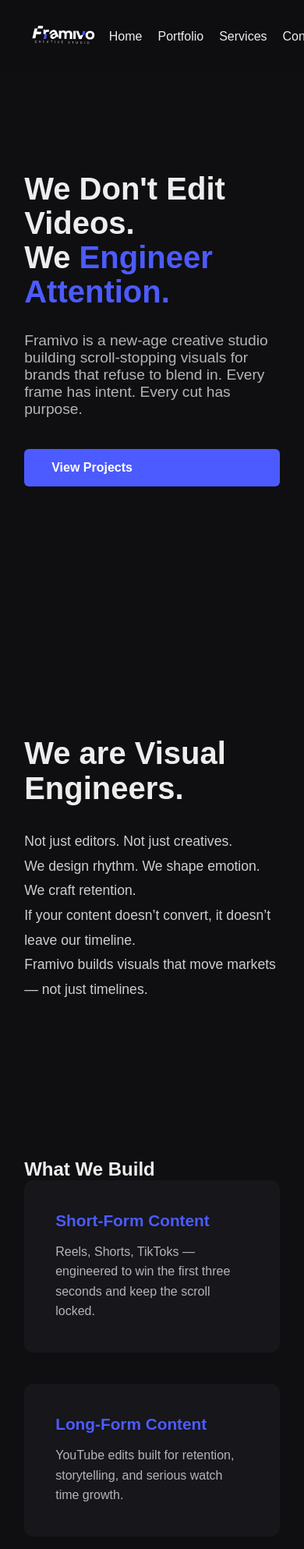
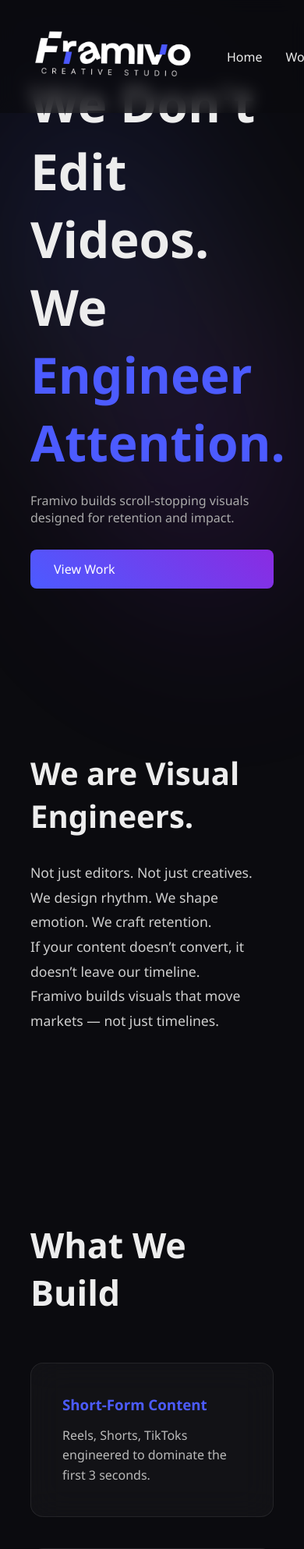
Before and after one commit to shivashamsher/framivo, a plain HTML site: page index.html in a window 390 px wide. Shown: the top 1987 px of the page at 78% size. Drawn offline with Linux system fonts and the light colour scheme.

Commit message:
Update index.html

```diff
--- a/index.html
+++ b/index.html
@@ -4,7 +4,7 @@
 <meta charset="UTF-8">
 <meta name="viewport" content="width=device-width, initial-scale=1.0">
 <title>Framivo | Creative Video Studio</title>
-    <link rel="stylesheet" href="style.css">
+
 <style>
 
 /* ===== GLOBAL ===== */
@@ -13,47 +13,74 @@
     padding:0;
     box-sizing:border-box;
 }
+.about h2{
+    font-size:2.5rem;
+    margin-bottom:30px;
+}
 
+.about p{
+    font-size:1.1rem;
+    line-height:1.8;
+    max-width:800px;
+    color:#CFCFCF;
+}
 body{
-    font-family:'Poppins', sans-serif;
-    background:#0F0F12;
+    font-family: 'Segoe UI', sans-serif;
+    background:#0b0b0f;
     color:#EDEDED;
     overflow-x:hidden;
+}
+
+/* ===== BACKGROUND GLOW ===== */
+.bg-abstract{
+    position:fixed;
+    width:100%;
+    height:100%;
+    top:0;
+    left:0;
+    z-index:-1;
+
+    background:
+    radial-gradient(circle at 20% 30%, #4C5BFF30, transparent 40%),
+    radial-gradient(circle at 80% 70%, #8A2BE230, transparent 40%),
+    radial-gradient(circle at 50% 50%, #ffffff10, transparent 50%);
+
+    filter: blur(100px);
+    animation: moveBg 15s infinite alternate ease-in-out;
+}
+
+@keyframes moveBg{
+    0%{transform:translate(0,0);}
+    100%{transform:translate(-50px,50px);}
 }
 
 section{
     padding:120px 10%;
 }
 
-/* ===== NAVIGATION ===== */
+/* ===== NAV ===== */
 nav{
     display:flex;
     justify-content:space-between;
     align-items:center;
-    padding:25px 10%;
+    padding:20px 10%;
     position:fixed;
     width:100%;
-    top:0;
-    background:rgba(15,15,18,0.85);
-    backdrop-filter:blur(8px);
+    background:rgba(10,10,15,0.7);
+    backdrop-filter:blur(10px);
     z-index:1000;
-}
-
-.logo img{
-    height:100px;
 }
 
 nav ul{
     display:flex;
+    gap:30px;
     list-style:none;
-    gap:40px;
 }
 
 nav a{
     text-decoration:none;
     color:#EDEDED;
-    font-weight:500;
-    transition:0.3s ease;
+    transition:0.3s;
 }
 
 nav a:hover{
@@ -71,7 +98,6 @@ nav a:hover{
 .hero h1{
     font-size:4rem;
     font-weight:800;
-    line-height:1.1;
     max-width:800px;
 }
 
@@ -80,77 +106,118 @@ nav a:hover{
 }
 
 .hero p{
-    margin-top:30px;
-    font-size:1.2rem;
-    color:#B5B5B5;
+    margin-top:20px;
+    color:#aaa;
     max-width:600px;
 }
 
 .btn{
+    margin-top:30px;
     display:inline-block;
-    margin-top:40px;
-    background:#4C5BFF;
-    padding:15px 35px;
-    border-radius:6px;
+    padding:14px 30px;
+    background:linear-gradient(45deg,#4C5BFF,#8A2BE2);
+    border-radius:8px;
     text-decoration:none;
     color:white;
-    font-weight:600;
-    transition:0.3s ease;
+    transition:0.3s;
 }
 
 .btn:hover{
-    transform:translateY(-4px);
-    background:#3945d4;
-}
-
-/* ===== ABOUT ===== */
-.about h2{
-    font-size:2.5rem;
-    margin-bottom:30px;
-}
-
-.about p{
-    font-size:1.1rem;
-    line-height:1.8;
-    max-width:800px;
-    color:#CFCFCF;
+    transform:translateY(-5px);
 }
 
 /* ===== SERVICES ===== */
-.services h2{
-    font-size:2.5rem;
+.Services{
+    position:relative;
+}
+
+.Services h2{
+    font-size:2.8rem;
     margin-bottom:60px;
 }
 
+/* GRID */
 .service-grid{
-    display:flex;
+    display:grid;
+    grid-template-columns:repeat(auto-fit,minmax(280px,1fr));
     gap:40px;
-    flex-wrap:wrap;
 }
 
+/* CARD */
 .card{
-    flex:1;
-    min-width:280px;
-    background:#16161B;
     padding:40px;
-    border-radius:12px;
-    transition:0.3s ease;
+    border-radius:16px;
+    background:rgba(255,255,255,0.03);
+    backdrop-filter:blur(20px);
+    border:1px solid rgba(255,255,255,0.08);
+
+    transition:0.4s;
+    position:relative;
+    overflow:hidden;
+}
+
+/* glow layer */
+.card::before{
+    content:"";
+    position:absolute;
+    inset:0;
+    background:linear-gradient(120deg,transparent,#4C5BFF40,transparent);
+    opacity:0;
+    transition:0.4s;
+}
+
+.card:hover::before{
+    opacity:1;
 }
 
 .card:hover{
-    transform:translateY(-10px);
+    transform:translateY(-12px) scale(1.02);
+    box-shadow:0 20px 50px rgba(76,91,255,0.25);
     border:1px solid #4C5BFF;
 }
 
 .card h3{
-    font-size:1.3rem;
+    color:#4C5BFF;
     margin-bottom:15px;
-    color:#4C5BFF;
 }
 
 .card p{
-    color:#B5B5B5;
+    color:#bbb;
     line-height:1.6;
+}
+
+/* ===== SHOWCASE ===== */
+.showcase{
+    text-align:center;
+}
+
+.showcase h2{
+    font-size:2.5rem;
+    margin-bottom:40px;
+}
+
+.video-grid{
+    display:grid;
+    grid-template-columns:repeat(auto-fit,minmax(300px,1fr));
+    gap:30px;
+}
+
+.video-box{
+    position:relative;
+    overflow:hidden;
+    border-radius:14px;
+}
+
+/* hover zoom */
+.video-box iframe{
+    width:100%;
+    height:200px;
+    border:none;
+    transition:0.4s;
+}
+
+.video-box:hover iframe{
+    transform:scale(1.05);
 }
 
 /* ===== CONTACT ===== */
@@ -160,93 +227,46 @@ nav a:hover{
 
 .contact h2{
     font-size:2.5rem;
-    margin-bottom:20px;
 }
 
 .contact p{
-    color:#B5B5B5;
-    margin-bottom:40px;
+    margin:20px 0;
+    color:#aaa;
 }
-
+.logo img{
+    height:100px;
+}
 /* ===== FOOTER ===== */
 footer{
     text-align:center;
-    padding:40px 10%;
-    border-top:1px solid #222;
+    padding:40px;
     color:#777;
-    font-size:0.9rem;
-}
-
-/* ===== RESPONSIVE ===== */
-@media(max-width:768px){
-
-.hero h1{
-    font-size:2.5rem;
-}
-
-nav ul{
-    gap:20px;
-}
-
-section{
-    padding:100px 8%;
-}
-.logo img{
-    height:40px;
-}
-.showcase {
-    padding: 80px 20px;
-    background: #111;
-    color: white;
-}
-
-.video-grid {
-    display: flex;
-    justify-content: center;
-    flex-wrap: wrap;
-    gap: 30px;
-    margin-top: 40px;
-}
-
-.video-box {
-    width: 350px;
-}
-
-.video-box iframe {
-    width: 100%;
-    height: 200px;
-    border-radius: 10px;
-}
-
-
 }
 
 </style>
 </head>
+
 <body>
+
+<div class="bg-abstract"></div>
+
 <nav>
     <div class="logo">
     <img src="/Images/Fr - 2 - Edited.png" alt="Framivo Logo">
 </div>
-
     <ul>
         <li><a href="#">Home</a></li>
-            <li><a href="#">Portfolio</a></li>
+        <li><a href="#">Work</a></li>
         <li><a href="#">Services</a></li>
         <li><a href="#">Contact</a></li>
-
     </ul>
 </nav>
+
 <section class="hero">
-        <h1>We Don't Edit Videos.<br>
-        We <span>Engineer Attention.</span></h1>
-        <p>
-        Framivo is a new-age creative studio building scroll-stopping visuals
-        for brands that refuse to blend in. Every frame has intent. Every cut has purpose.
-    </p>
-    <a href="#" class="btn">View Projects</a>
+    <h1>We Don't Edit Videos.<br>We <span>Engineer Attention.</span></h1>
+    <p>Framivo builds scroll-stopping visuals designed for retention and impact.</p>
+    <a href="#" class="btn">View Work</a>
 </section>
-
 <section class="about">
         <h2>We are Visual Engineers.</h2>
         <p>
@@ -259,27 +279,24 @@ section{
 
 <section class="Services">
     <h2>What We Build</h2>
+
     <div class="service-grid">
+
         <div class="card">
             <h3>Short-Form Content</h3>
-                <p>
-                    Reels, Shorts, TikToks — engineered to win the first three seconds
-                and keep the scroll locked.
-                </p>
+            <p>Reels, Shorts, TikToks engineered to dominate the first 3 seconds.</p>
         </div>
 
         <div class="card">
             <h3>Long-Form Content</h3>
-                <p>
-                YouTube edits built for retention, storytelling,
-                and serious watch time growth.
-            </p>
+            <p>YouTube edits optimized for retention and storytelling.</p>
         </div>
 
         <div class="card">
-                <h3>Advertisment Creative</h3>
-                <p>High converting Advertisment which holds attention and boosts sales.</p>
+            <h3>Ad Creatives</h3>
+            <p>High-converting ads designed to capture attention and drive sales.</p>
         </div>
+
     </div>
 </section>
 
@@ -289,24 +306,15 @@ section{
     <div class="video-grid">
 
         <div class="video-box">
-            <iframe src="https://youtube.com/shorts/gWDnIALgSDo?si=najQR0PNsBRS-0nU"
-            title="Talking Head"
-            frameborder="0"
-            allowfullscreen></iframe>
+            <iframe src="https://www.youtube.com/embed/gWDnIALgSDo" allowfullscreen></iframe>
         </div>
 
         <div class="video-box">
-            <iframe src="https://www.youtube.com/embed/VIDEO_ID"
-            title="YouTube video"
-            frameborder="0"
-            allowfullscreen></iframe>
+            <iframe src="https://www.youtube.com/embed/OgUcCZlsr40" allowfullscreen></iframe>
         </div>
 
         <div class="video-box">
-            <iframe src="https://www.youtube.com/embed/VIDEO_ID"
-            title="YouTube video"
-            frameborder="0"
-            allowfullscreen></iframe>
+            <iframe src="https://www.youtube.com/embed/ScMzIvxBSi4" allowfullscreen></iframe>
         </div>
 
     </div>
@@ -314,13 +322,25 @@ section{
 
 <section class="contact">
     <h2>Let’s Build Something Iconic.</h2>
-    <p>
-        Ready to turn attention into impact?
-    </p>
+    <p>Ready to turn attention into impact?</p>
     <a href="#" class="btn">Start a Project</a>
 </section>
+
 <footer>
-    © 2026 Framivo Creative Studio. All rights reserved.
+© 2026 Framivo Creative Studio
 </footer>
+<!--Start of Tawk.to Script-->
+<script type="text/javascript">
+var Tawk_API=Tawk_API||{}, Tawk_LoadStart=new Date();
+(function(){
+var s1=document.createElement("script"),s0=document.getElementsByTagName("script")[0];
+s1.async=true;
+s1.src='https://embed.tawk.to/680d5f953aab2b190ea25abe/default';
+s1.charset='UTF-8';
+s1.setAttribute('crossorigin','*');
+s0.parentNode.insertBefore(s1,s0);
+})();
+</script>
+<!--End of Tawk.to Script-->
 </body>
 </html>
```
Lines whose indentation alone changed are shown as unchanged.
